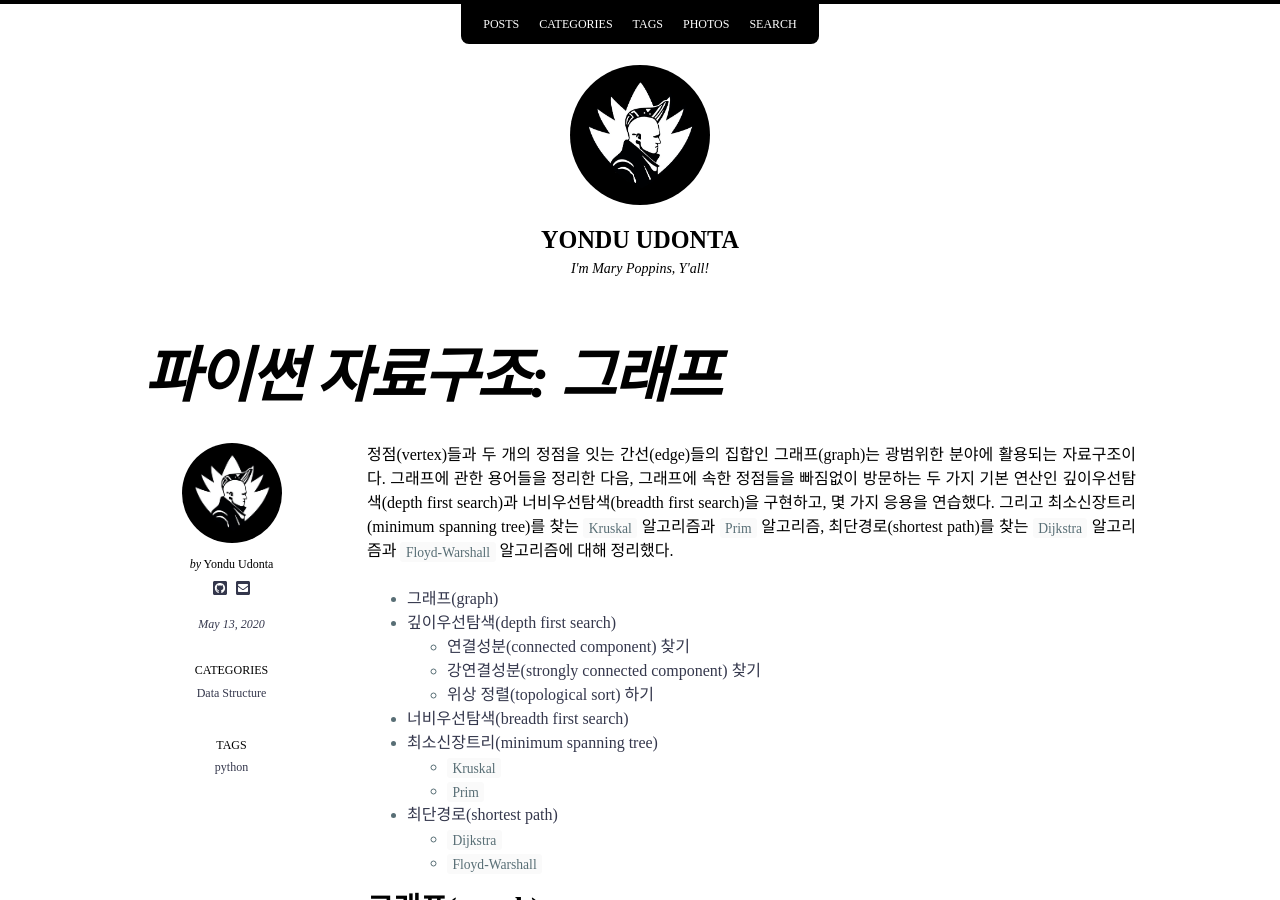
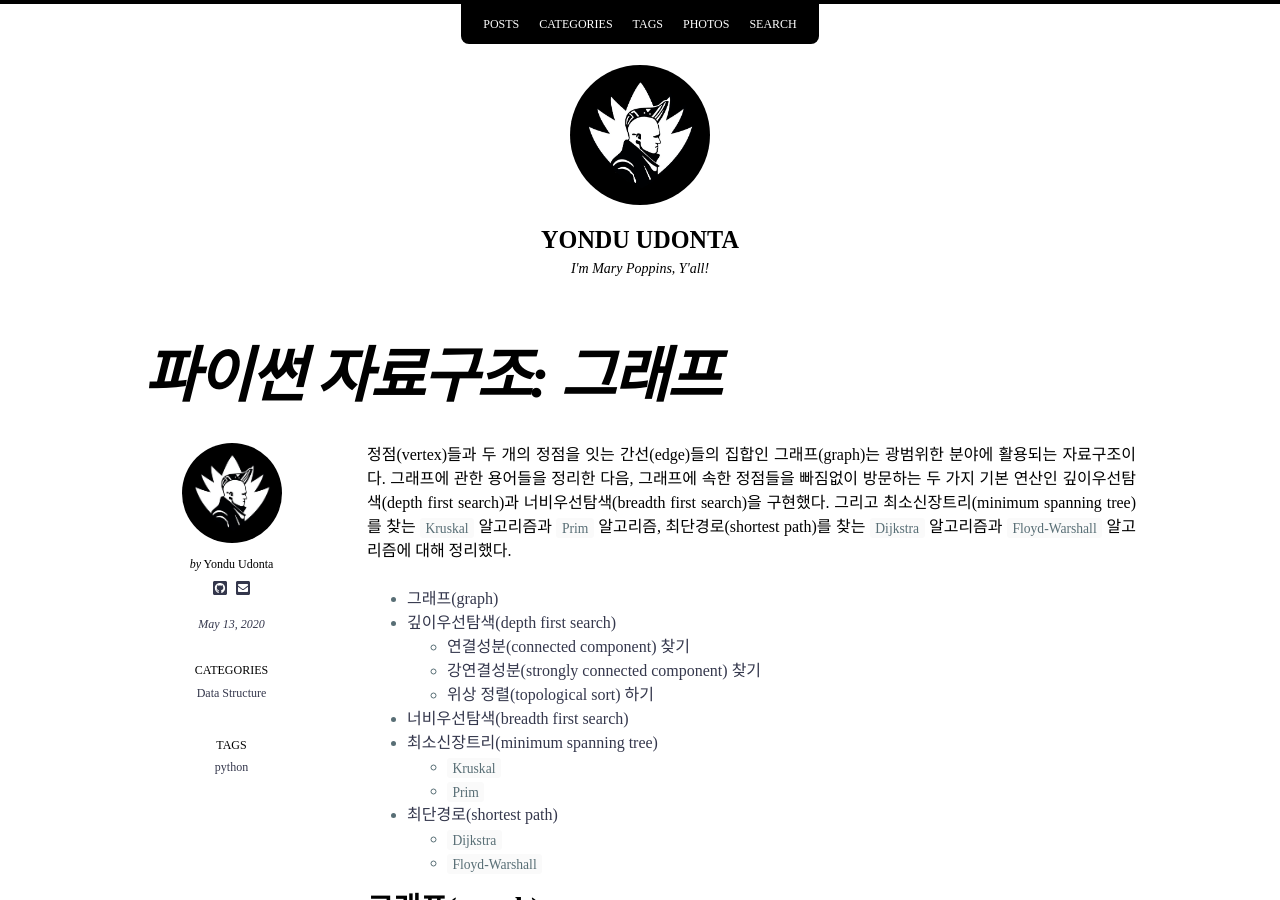
Before and after one commit to boreum0302/blog, a Jekyll site: the page built from _posts/2020-05-13-graph.md, in a window 1280 px wide and 900 px high. Built offline with Jekyll 4.4.1, drawn with Linux system fonts in a browser that asks for light colours; nearby versions of some CDN libraries; some web fonts are replaced; some of the changed text lies outside the part shown.

Commit message:
Update 2020-05-13-graph.md

```diff
--- a/_posts/2020-05-13-graph.md
+++ b/_posts/2020-05-13-graph.md
@@ -6,7 +6,7 @@ tags:
   - python
 ---
 
-정점(vertex)들과 두 개의 정점을 잇는 간선(edge)들의 집합인 그래프(graph)는 광범위한 분야에 활용되는 자료구조이다. 그래프에 관한 용어들을 정리한 다음, 그래프에 속한 정점들을 빠짐없이 방문하는 두 가지 기본 연산인 깊이우선탐색(depth first search)과 너비우선탐색(breadth first search)을 구현하고, 몇 가지 응용을 연습했다. 그리고 최소신장트리(minimum spanning tree)를 찾는 `Kruskal` 알고리즘과 `Prim` 알고리즘, 최단경로(shortest path)를 찾는 `Dijkstra` 알고리즘과 `Floyd-Warshall` 알고리즘에 대해 정리했다.
+정점(vertex)들과 두 개의 정점을 잇는 간선(edge)들의 집합인 그래프(graph)는 광범위한 분야에 활용되는 자료구조이다. 그래프에 관한 용어들을 정리한 다음, 그래프에 속한 정점들을 빠짐없이 방문하는 두 가지 기본 연산인 깊이우선탐색(depth first search)과 너비우선탐색(breadth first search)을 구현했다. 그리고 최소신장트리(minimum spanning tree)를 찾는 `Kruskal` 알고리즘과 `Prim` 알고리즘, 최단경로(shortest path)를 찾는 `Dijkstra` 알고리즘과 `Floyd-Warshall` 알고리즘에 대해 정리했다.
 
 - TABLE OF CONTENTS
 {:toc}
```
Also changed, not shown: other parts of _posts/2020-05-13-graph.md (+4 -4 lines).
